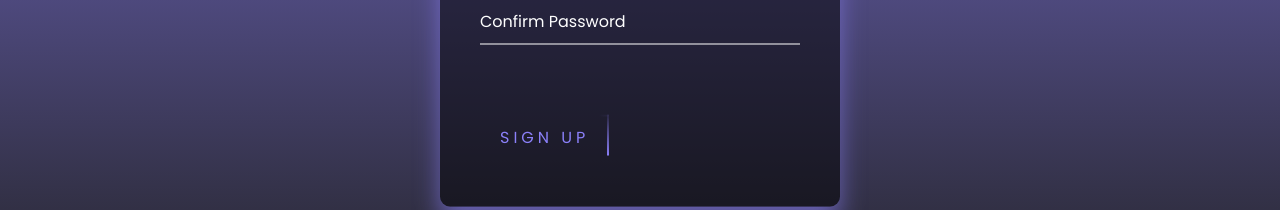
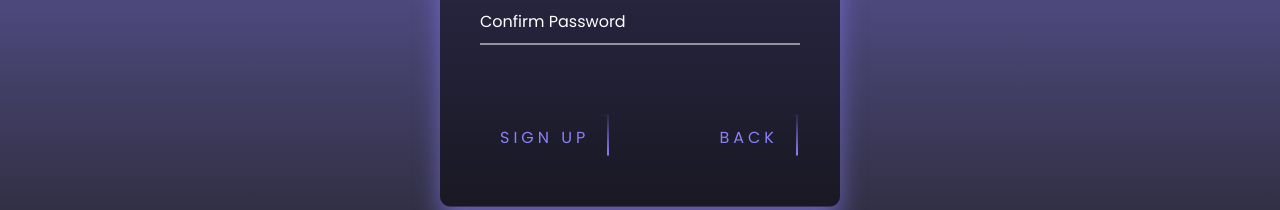
Before and after one commit to MaiconMJ/LoginForm, a React (Create React App) app in the folder login-form-frontend/: page /signup in a window 1280 px wide. Shown: the part 464-674 px from the top of the page. Built offline with nearby package versions, Linux system fonts and the light colour scheme; the HTML template or start-up script is replaced by a standard one.

Commit message:
adicionado botão back na signup page

```diff
--- a/login-form-frontend/src/pages/SignUp.js
+++ b/login-form-frontend/src/pages/SignUp.js
@@ -4,6 +4,7 @@ import { useNavigate } from 'react-router-dom';
 import  useForm from '../hooks/UseForm'
 import axios from 'axios';
 import { BASE_URL } from '../constants/urls';
+import { goToLogin } from '../router/RouteFunctions';
 
 function SignUp() {
 
@@ -91,6 +92,13 @@ function SignUp() {
             <span></span>
             Sign Up
           </a>
+          <a style={{marginLeft: 90}} onClick={() => goToLogin(navigate)}>
+            <span></span>
+            <span></span>
+            <span></span>
+            <span></span>
+            Back
+          </a>
         </form>
       </div>
     </body>
```
